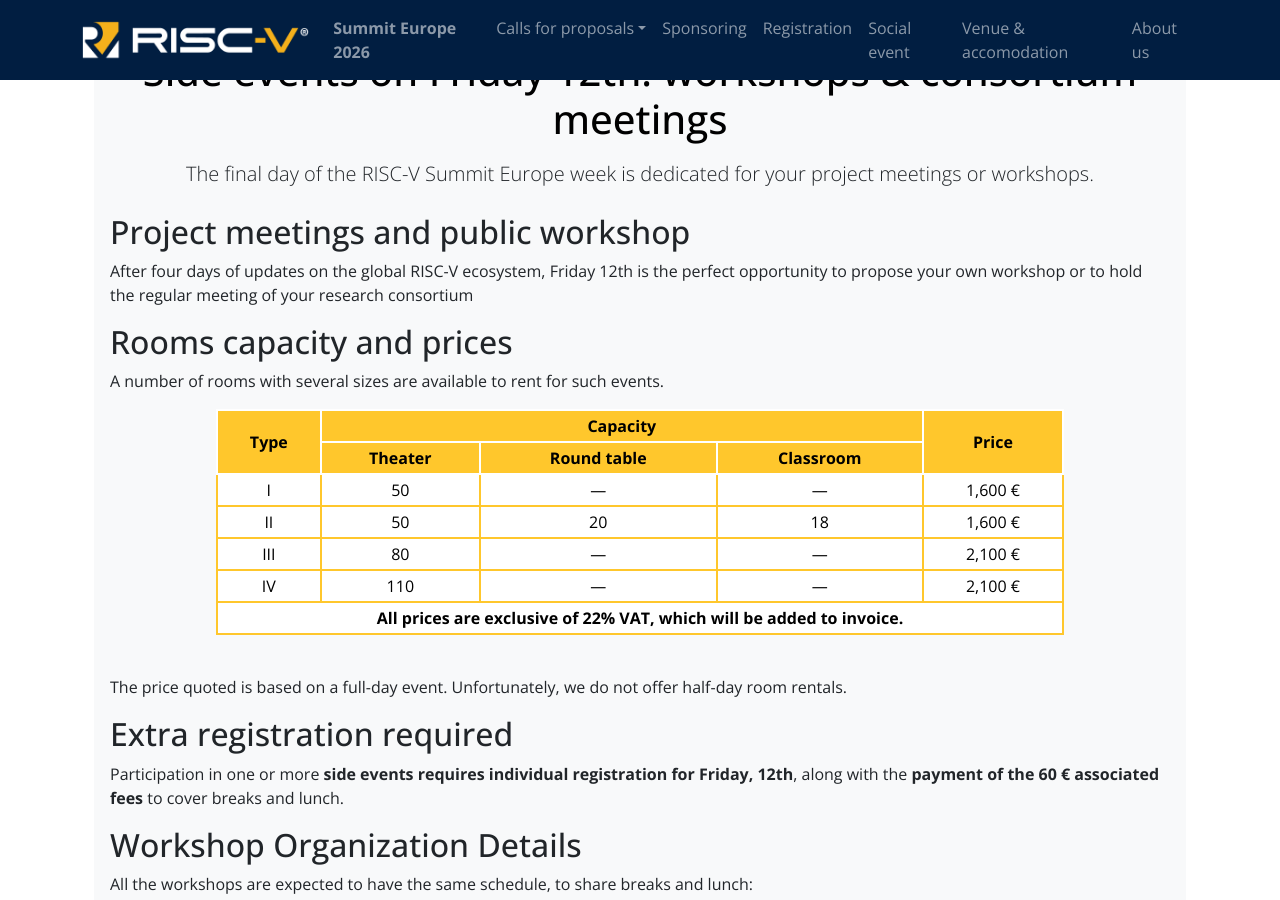
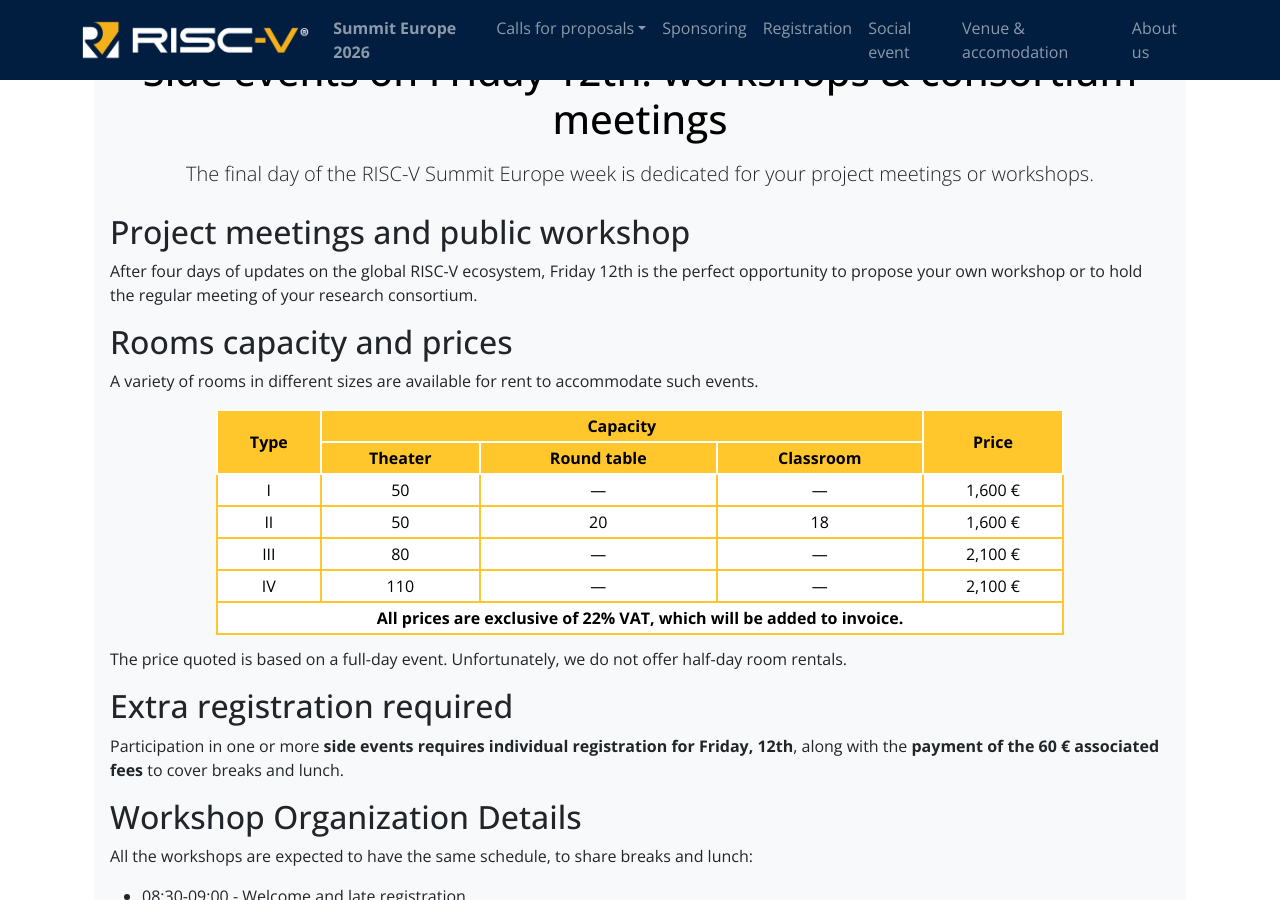
Before and after one commit to riscv-europe/summit-website-development, a Jekyll site: the page built from summit/2026/side-events.md, in a window 1280 px wide and 900 px high, scrolled down 495 px. Built offline with Jekyll 4.4.1, drawn with Linux system fonts in a browser that asks for light colours.

Commit message:
Fix: improve wording and formating.

```diff
--- a/summit/2026/side-events.md
+++ b/summit/2026/side-events.md
@@ -16,14 +16,14 @@
 
 After four days of updates on the global RISC-V ecosystem, Friday 12th
 is the perfect opportunity to propose your own workshop or to hold the
-regular meeting of your research consortium
+regular meeting of your research consortium.
 
 ## Rooms capacity and prices
 
-A number of rooms with several sizes are available to rent for such
-events.
+A variety of rooms in different sizes are available for rent to
+accommodate such events.
 
-<table class="riscv-sy" margin-bottom="3pt">
+<table class="riscv-sy" style="margin-bottom: 9pt;">
   <thead>
     <tr>
       <th rowspan="2">Type</th>
@@ -71,8 +71,6 @@
   </tbody>
 </table>
 
-<p>&nbsp;</p>
-
 The price quoted is based on a full-day event. Unfortunately, we do
 not offer half-day room rentals.
 
```
